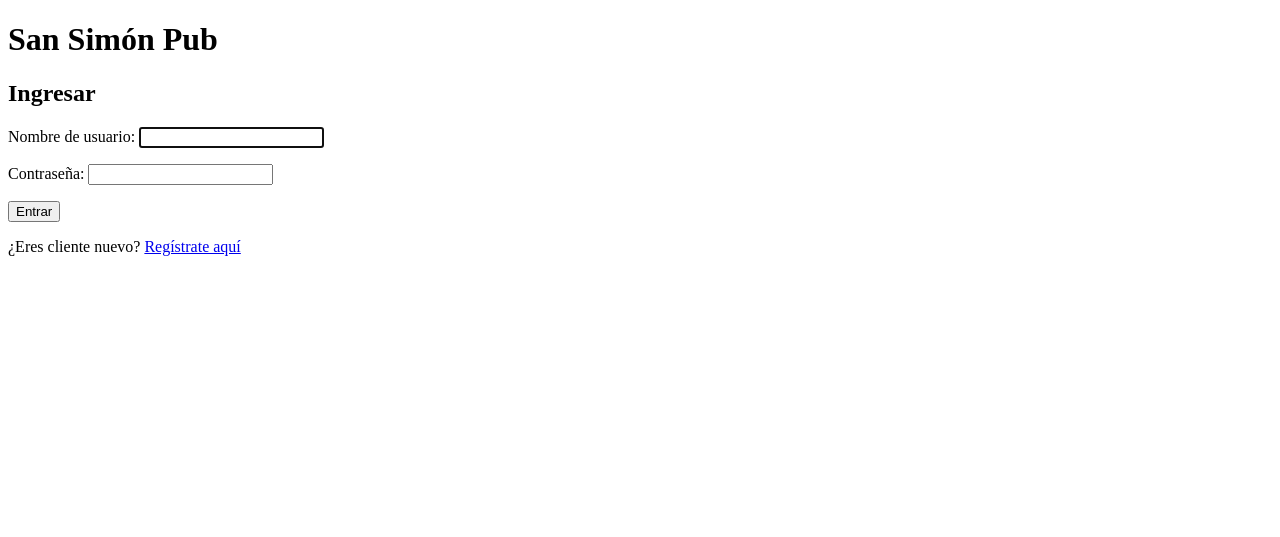
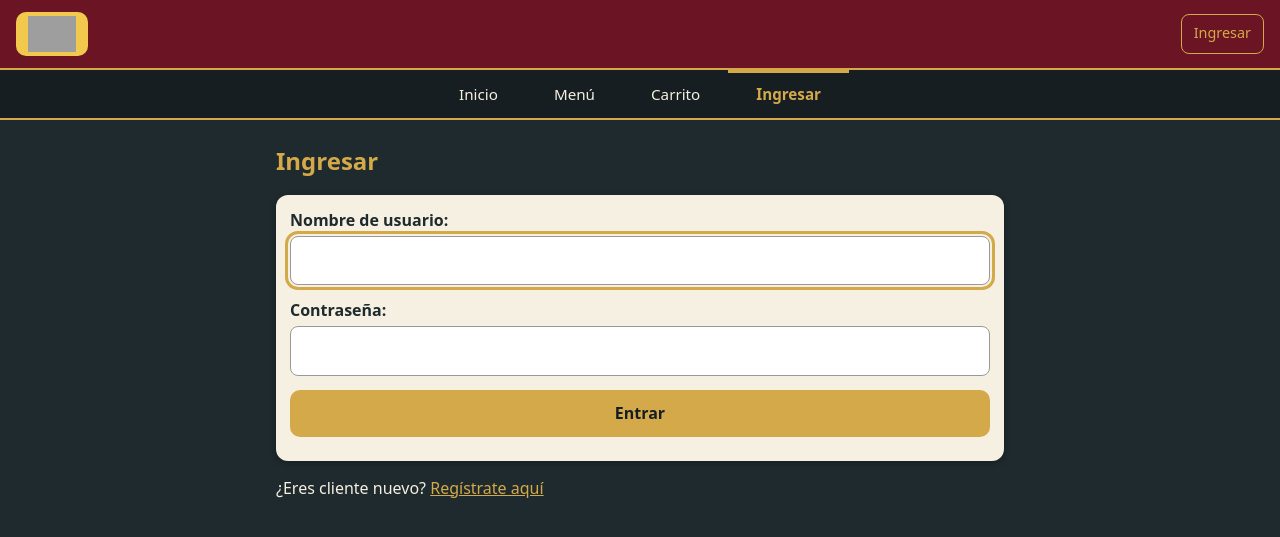
Before and after one commit to juancho2610/san-simonpub, a Django app: page /login/ in a window 1280 px wide. Shown: the top 537 px of the page. Run offline with Django 5.2, Linux system fonts and the light colour scheme; grey boxes are pictures that could not be loaded.

Commit message:
Pagina de inicio publica, detalle de producto y ajustes de navegacion

```diff
--- a/usuarios/templates/usuarios/login.html
+++ b/usuarios/templates/usuarios/login.html
@@ -1,18 +1,13 @@
-<!DOCTYPE html>
-<html lang="es">
-<head>
-  <meta charset="UTF-8">
-  <meta name="viewport" content="width=device-width, initial-scale=1">
-  <title>Ingresar - San Simón Pub</title>
-</head>
-<body>
-  <h1>San Simón Pub</h1>
-  <h2>Ingresar</h2>
-  <form method="post">
-    {% csrf_token %}
-    {{ form.as_p }}
-    <button type="submit">Entrar</button>
-  </form>
+{% extends 'base.html' %}
+{% block titulo %}Ingresar - San Simón Pub{% endblock %}
+{% block contenido %}
+  <h1>Ingresar</h1>
+  <div class="tarjeta">
+    <form method="post">
+      {% csrf_token %}
+      {{ form.as_p }}
+      <button class="btn btn-bloque" type="submit">Entrar</button>
+    </form>
+  </div>
   <p>¿Eres cliente nuevo? <a href="{% url 'registro' %}">Regístrate aquí</a></p>
-</body>
-</html>
+{% endblock %}
```
